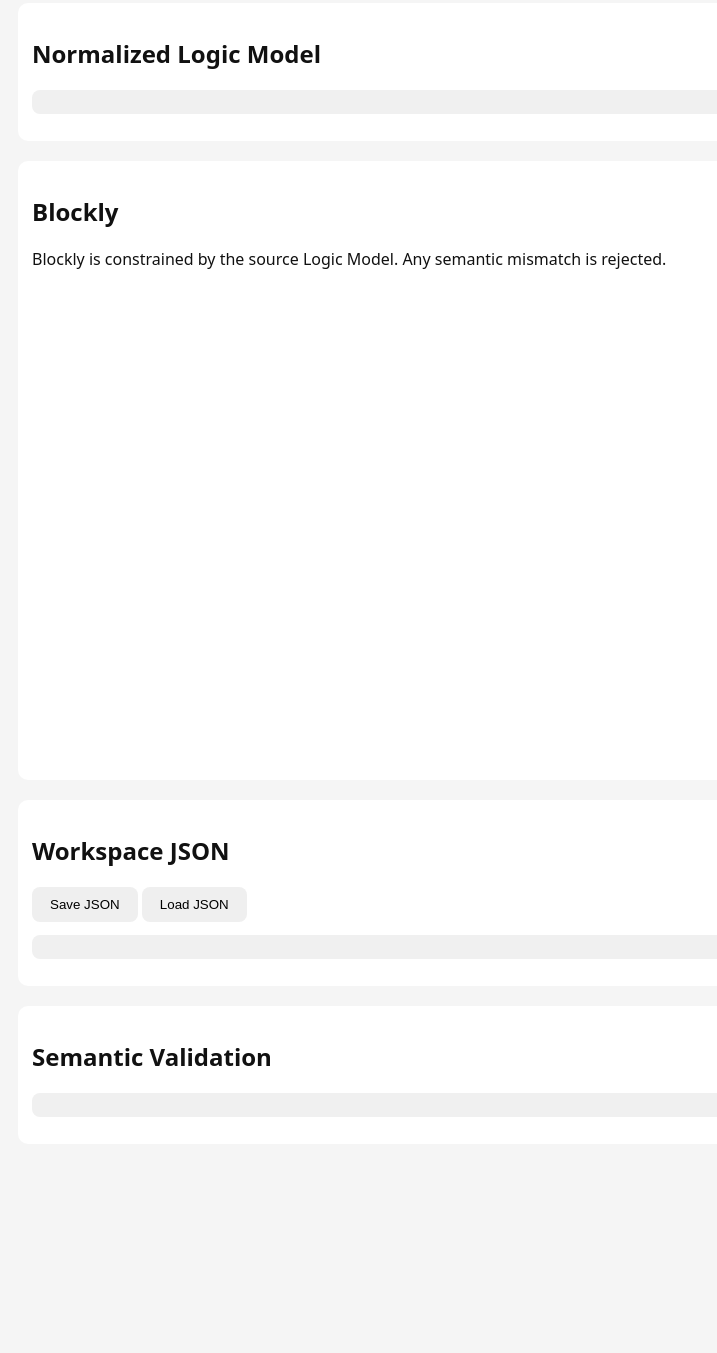
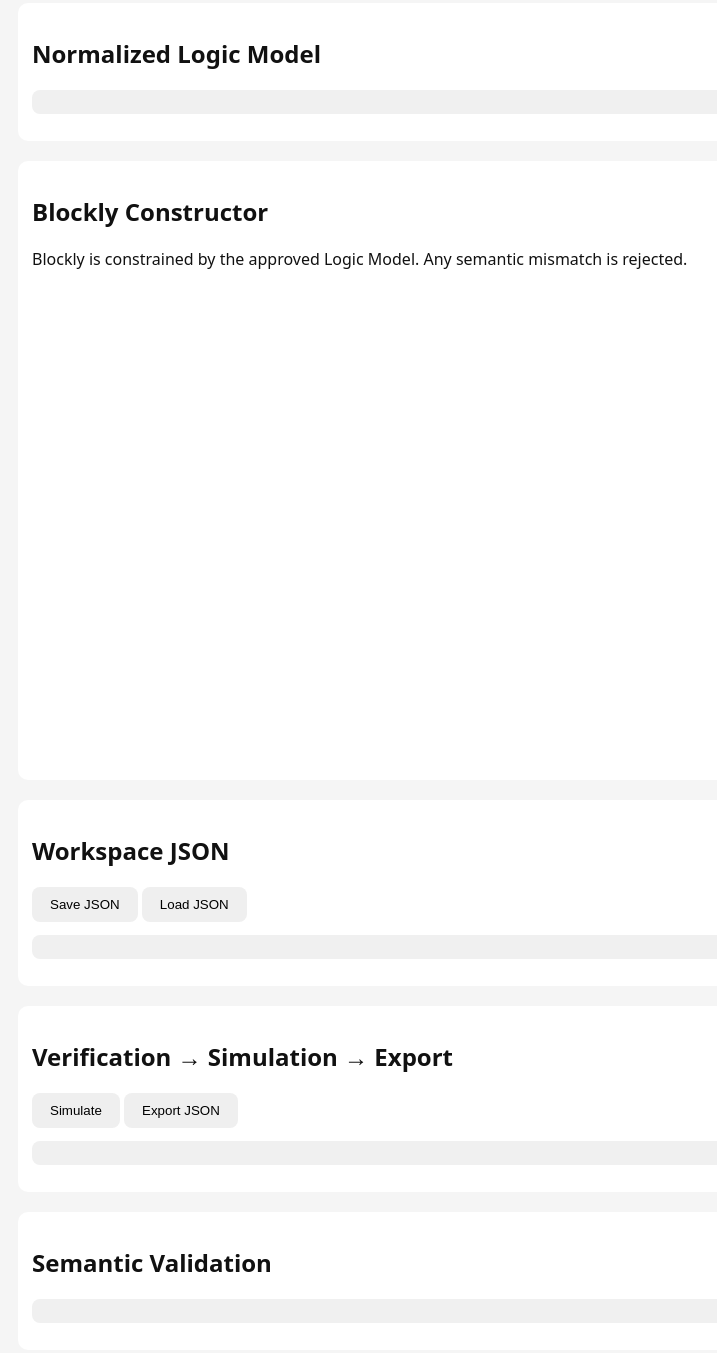
Before and after one commit to DmytroTsapko/DERIV-BLOCKLY-LOGIC, a plain HTML site: page index.html in a window 1280 px wide. Shown: the part 351-1704 px from the top of the page, without its empty margins (142-859 px from the left). Before the commit the page ends 1515 px from the top, so only its background shows below. Drawn offline with Linux system fonts and the light colour scheme; a script that the page names is missing.

Commit message:
feat: add verify simulate export pipeline

```diff
--- a/index.html
+++ b/index.html
@@ -10,7 +10,7 @@
 <body>
   <main class="app">
     <h1>DERIV Blockly Logic</h1>
-    <p class="subtitle">Text → Logic Model → Blockly → Logic Model</p>
+    <p class="subtitle">Android → Chrome/WebView → Logic → Blockly → Verify → Simulate → Export</p>
 
     <label for="input">Describe the logic</label>
     <textarea id="input" rows="4">если последняя свеча красная, следующая операция вниз</textarea>
@@ -22,8 +22,8 @@
     </section>
 
     <section>
-      <h2>Blockly</h2>
-      <p>Blockly is constrained by the source Logic Model. Any semantic mismatch is rejected.</p>
+      <h2>Blockly Constructor</h2>
+      <p>Blockly is constrained by the approved Logic Model. Any semantic mismatch is rejected.</p>
       <div id="blocklyDiv"></div>
     </section>
 
@@ -32,6 +32,13 @@
       <button id="save">Save JSON</button>
       <button id="load">Load JSON</button>
       <pre id="workspaceJson"></pre>
+    </section>
+
+    <section>
+      <h2>Verification → Simulation → Export</h2>
+      <button id="simulate">Simulate</button>
+      <button id="export">Export JSON</button>
+      <pre id="simulation"></pre>
     </section>
 
     <section>
@@ -49,6 +56,8 @@
   <script src="blocks/actions.js"></script>
   <script src="blocks/toolbox.js"></script>
   <script src="storage/workspace.js"></script>
+  <script src="simulation/simulator.js"></script>
+  <script src="export/exporter.js"></script>
   <script src="app.js"></script>
 </body>
 </html>
```
